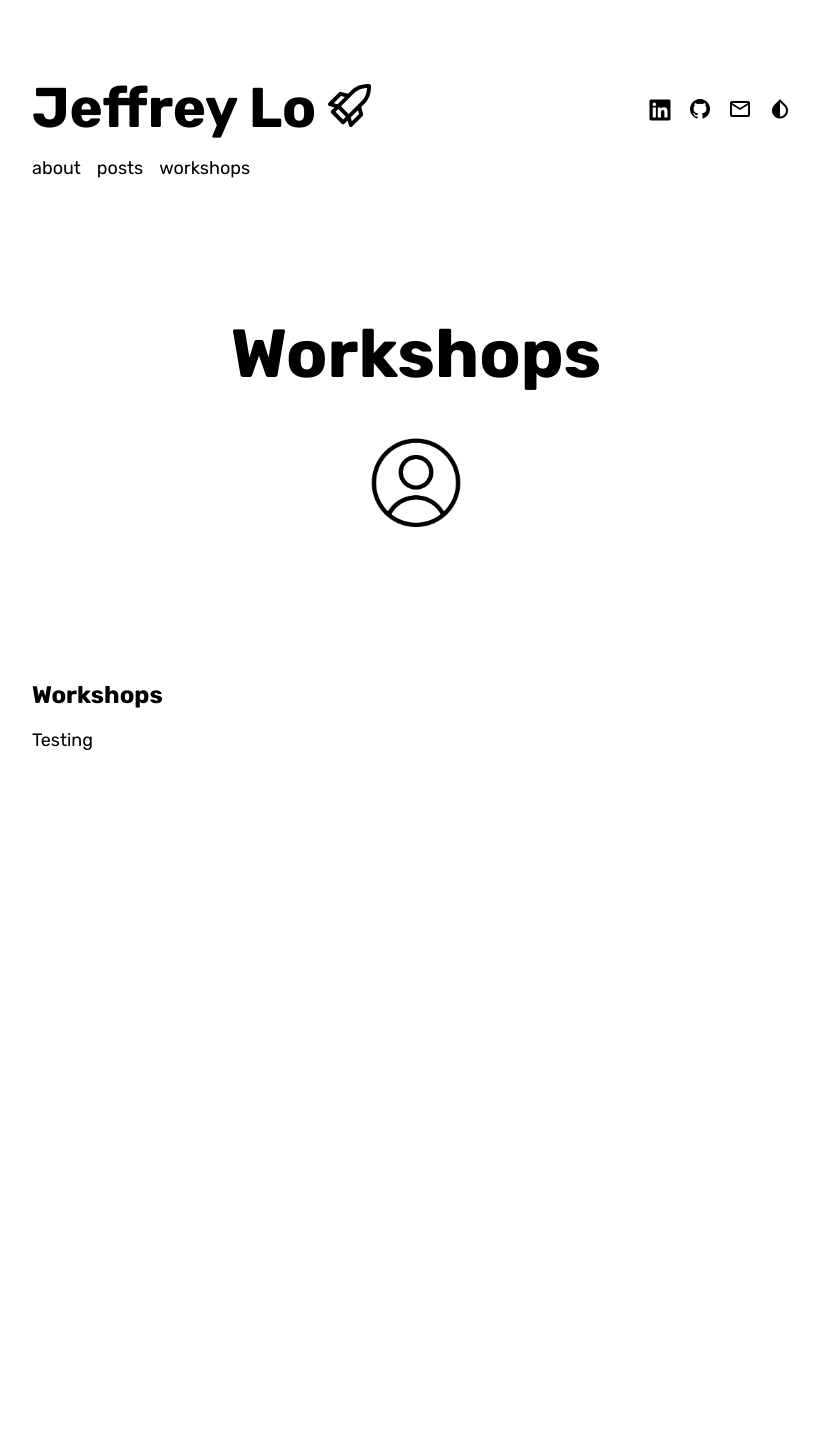
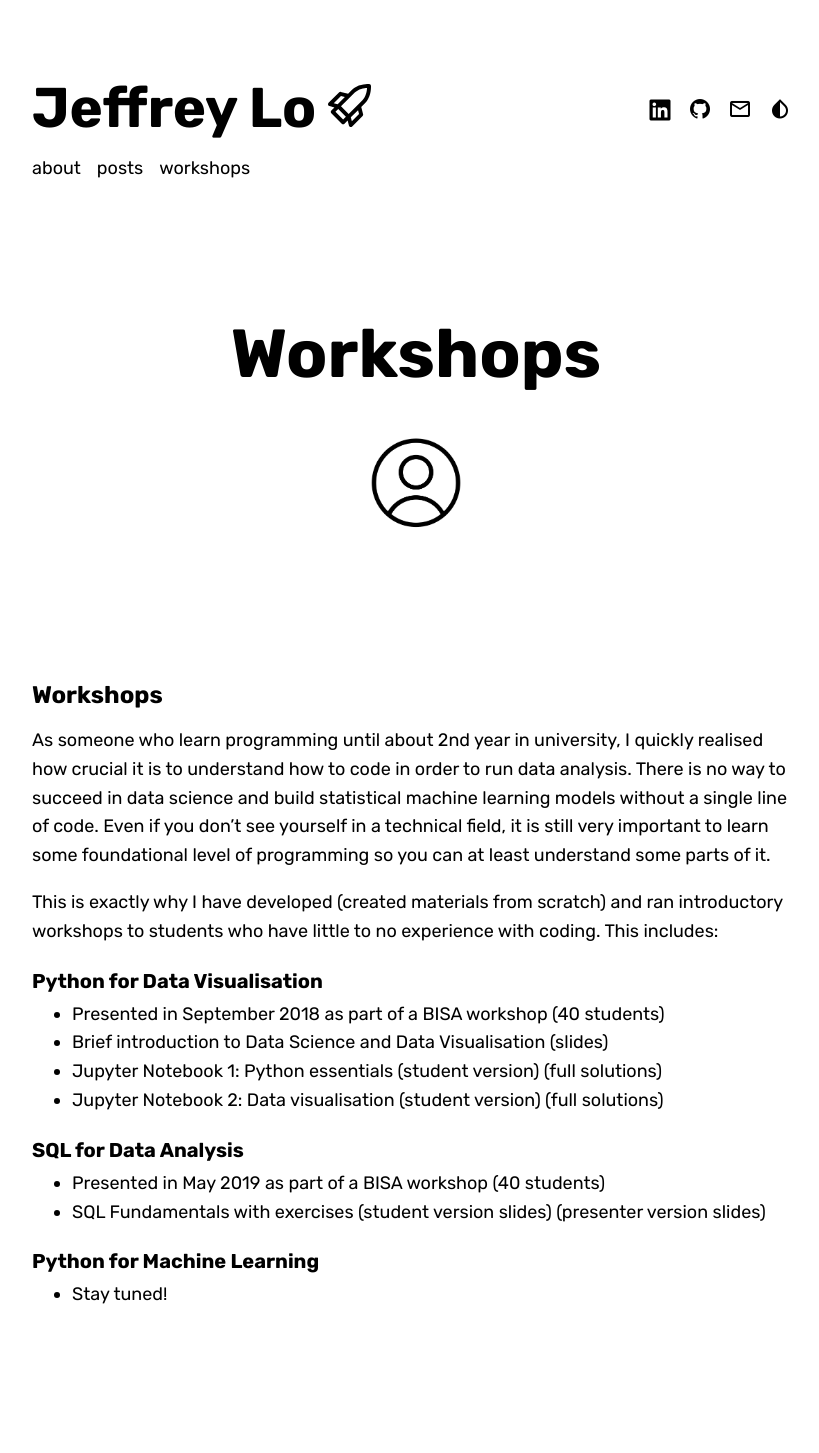
Before and after one commit to jeffreycklo/jeffreycklo.github.io, a Jekyll site: the page built from workshops.md, in a window 1280 px wide. Shown: the whole page, without its empty margins (224-1043 px from the left). Built offline with Jekyll 4.4.1, drawn with Linux system fonts in a browser that asks for light colours; nearby versions of some CDN libraries; some web fonts are replaced; before the commit the page ends 900 px from its top, so only the background shows below that.

Commit message:
Update workshops.md

```diff
--- a/workshops.md
+++ b/workshops.md
@@ -20,6 +20,22 @@ published: true
 
 ## Workshops
 
-Testing
+As someone who learn programming until about 2nd year in university, I quickly realised how crucial it is to understand how to code in order to run data analysis. There is no way to succeed in data science and build statistical machine learning models without a single line of code. Even if you don't see yourself in a technical field, it is still very important to learn some foundational level of programming so you can at least understand some parts of it.
 
-</div>
+This is exactly why I have developed (created materials from scratch) and ran introductory workshops to students who have little to no experience with coding. This includes:
+
+### Python for Data Visualisation
+
+- Presented in September 2018 as part of a BISA workshop (40 students)
+- Brief introduction to Data Science and Data Visualisation ([slides](https://github.com/jeffreycklo/python_workshop/blob/master/BISA_Workshop_Python_v2cS.pdf))
+- Jupyter Notebook 1: Python essentials ([student version](https://nbviewer.jupyter.org/github/jeffreycklo/python_workshop/blob/master/activity_1.ipynb)) ([full solutions](https://nbviewer.jupyter.org/github/jeffreycklo/python_workshop/blob/master/activity_1_solution.ipynb))
+- Jupyter Notebook 2: Data visualisation ([student version](https://nbviewer.jupyter.org/github/jeffreycklo/python_workshop/blob/master/activity_2.ipynb)) ([full solutions](https://nbviewer.jupyter.org/github/jeffreycklo/python_workshop/blob/master/activity_2_solution.ipynb))
+
+### SQL for Data Analysis
+
+- Presented in May 2019 as part of a BISA workshop (40 students)
+- SQL Fundamentals with exercises ([student version slides](https://github.com/jeffreycklo/sql_workshop/blob/master/SQL_Workshop_Student_Version.pdf)) ([presenter version slides](https://github.com/jeffreycklo/sql_workshop/blob/master/SQL_Workshop_Full_Version.pdf))
+
+### Python for Machine Learning
+
+- Stay tuned!
```
